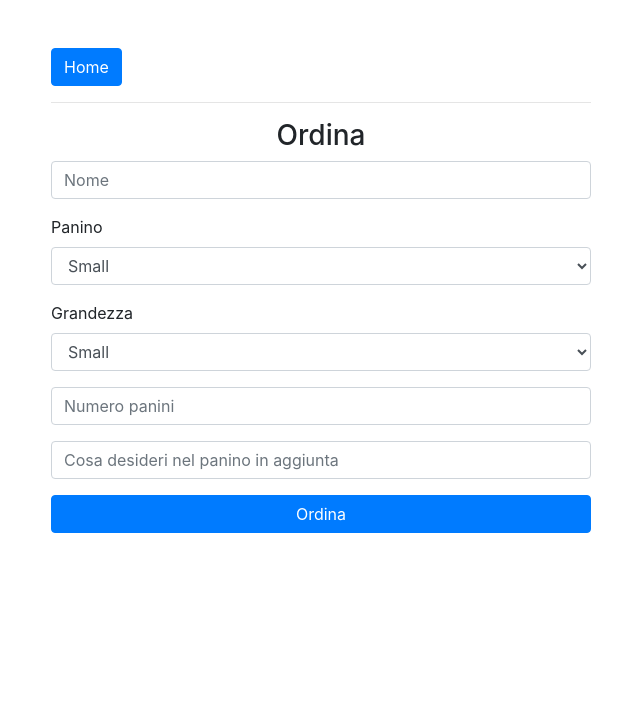
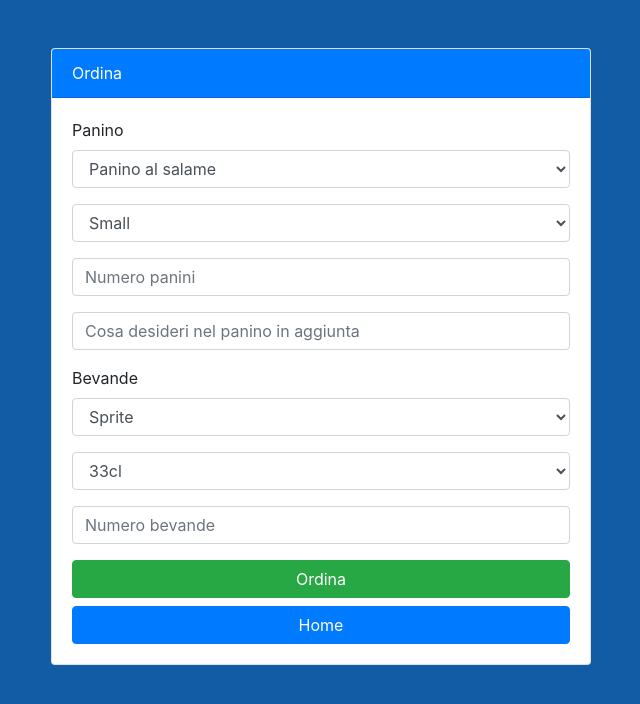
Before and after one commit to mrgncl04l21i441h/progetto_fineAnno, a PHP site: page /ordinazione.html in a window 1280 px wide. Shown: the top 704 px of the page, without its empty margins (319-959 px from the left). Run offline with PHP 8.4, Linux system fonts and the light colour scheme.

Commit message:
css/bootstrap updatati sick bellissimi holy shit

```diff
--- a/adminInterface.html
+++ b/adminInterface.html
@@ -11,7 +11,7 @@
             background-color: #125ca5;
         }
         .card {
-            background-color: #666869;
+            background-color: #fff;
             border: 2px solid #007bff;
             border-radius: 15px;
             box-shadow: 0px 4px 10px rgba(0, 0, 0, 0.2);
@@ -48,7 +48,7 @@
             border-color: #bd2130;
         }
         .lead {
-            color: #fff;
+            color: #000000;
         }
     </style>
 </head>
--- a/index.html
+++ b/index.html
@@ -7,6 +7,9 @@
     <!-- Bootstrap CSS -->
     <link href="https://stackpath.bootstrapcdn.com/bootstrap/4.5.2/css/bootstrap.min.css" rel="stylesheet">
     <style>
+        body {
+            background-color: #125ca5;
+        }
         .card-body {
             border: 2px solid #007bff;
             border-radius: 10px;
--- a/login.html
+++ b/login.html
@@ -6,6 +6,12 @@
     <title>Login</title>
     <!-- Bootstrap CSS -->
     <link href="https://stackpath.bootstrapcdn.com/bootstrap/4.5.2/css/bootstrap.min.css" rel="stylesheet">
+    <style>
+        body {
+            background-color: #125ca5;
+        }
+
+    </style>
 </head>
 <body>
     <div class="container mt-5">
--- a/ordinazione.html
+++ b/ordinazione.html
@@ -6,31 +6,33 @@
     <title>Bar</title>
     <!-- Bootstrap CSS -->
     <link href="https://stackpath.bootstrapcdn.com/bootstrap/4.5.2/css/bootstrap.min.css" rel="stylesheet">
-
+	<style>
+        body {
+            background-color: #125ca5;
+        }
+    </style>
 
 </head>
 <body>
     <div class="container mt-5">
         <div class="row justify-content-center">
             <div class="col-md-6">
-                <a href="clientInterface.html" class="btn btn-primary mr-2">Home</a>
-                <hr>
-                <h3 class="text-center">Ordina</h3>
+                <div class="card">
+                    <div class="card-header bg-primary text-white">
+                    Ordina
+                    </div>
+                    <div class="card-body">
                         <form action="ordinazioe.php" method="post">
-                    <div class="form-group">
-                        <input type="text" name="nome" id="nome" class="form-control" placeholder="Nome" required>
-                    </div>
                             <div class="form-group">
                                 <label for="panini">Panino</label>
                                 <select id="panini" name="panini" class="form-control">
-                            <option value="small">Small</option>
-                            <option value="medium">Medium</option>
-                            <option value="large">Large</option>
-                            <option value="extra-large">Extra Large</option>
+                                    <option value="small">Panino al salame</option>
+                                    <option value="medium">Panino vegetariano</option>
+                                    <option value="large">Panino al prosciutto</option>
+                                    <option value="extra-large">Panino kebab</option>
                                 </select>
                             </div>
                             <div class="form-group">
-                        <label for="size">Grandezza</label>
                                 <select id="size" name="size" class="form-control">
                                     <option value="small">Small</option>
                                     <option value="medium">Medium</option>
@@ -44,8 +46,30 @@
                             <div class="form-group">
                                 <input type="textarea" name="preferenze" id="preferenze" class="form-control" placeholder="Cosa desideri nel panino in aggiunta" required>
                             </div>
-                    <input id="submitButton" type="submit" value="Ordina" class="btn btn-primary btn-block">
+                            <div class="form-group">
+                                <label for="bevande">Bevande</label>
+                                <select id="bevande" name="bevande" class="form-control">
+                                    <option value="small">Sprite</option>
+                                    <option value="medium">Coca</option>
+                                    <option value="large">Fanta</option>
+                                    <option value="extra-large">Extra Large</option>
+                                </select>
+                            </div>
+                            <div class="form-group">
+                                <select id="bevande" name="bevande" class="form-control">
+                                    <option value="small">33cl</option>
+                                    <option value="medium">66cl</option>
+                                    <option value="large">1L</option>
+                                </select>
+                            </div>
+                            <div class="form-group">
+                                <input type="number" name="count" id="count" class="form-control" placeholder="Numero bevande" required>
+                            </div>
+                            <input id="submitButton" type="submit" value="Ordina" class="btn btn-success btn-block">
+                            <a href="clientInterface.html" class="btn btn-primary btn-block">Home</a>
                         </form>
+                    </div>
+                </div>
             </div>
         </div>
     </div>
```
Also changed, not shown: clientInterface.html (+6 -2 lines), signup.php (+6 -1 lines). Lines whose indentation alone changed are shown as unchanged.
